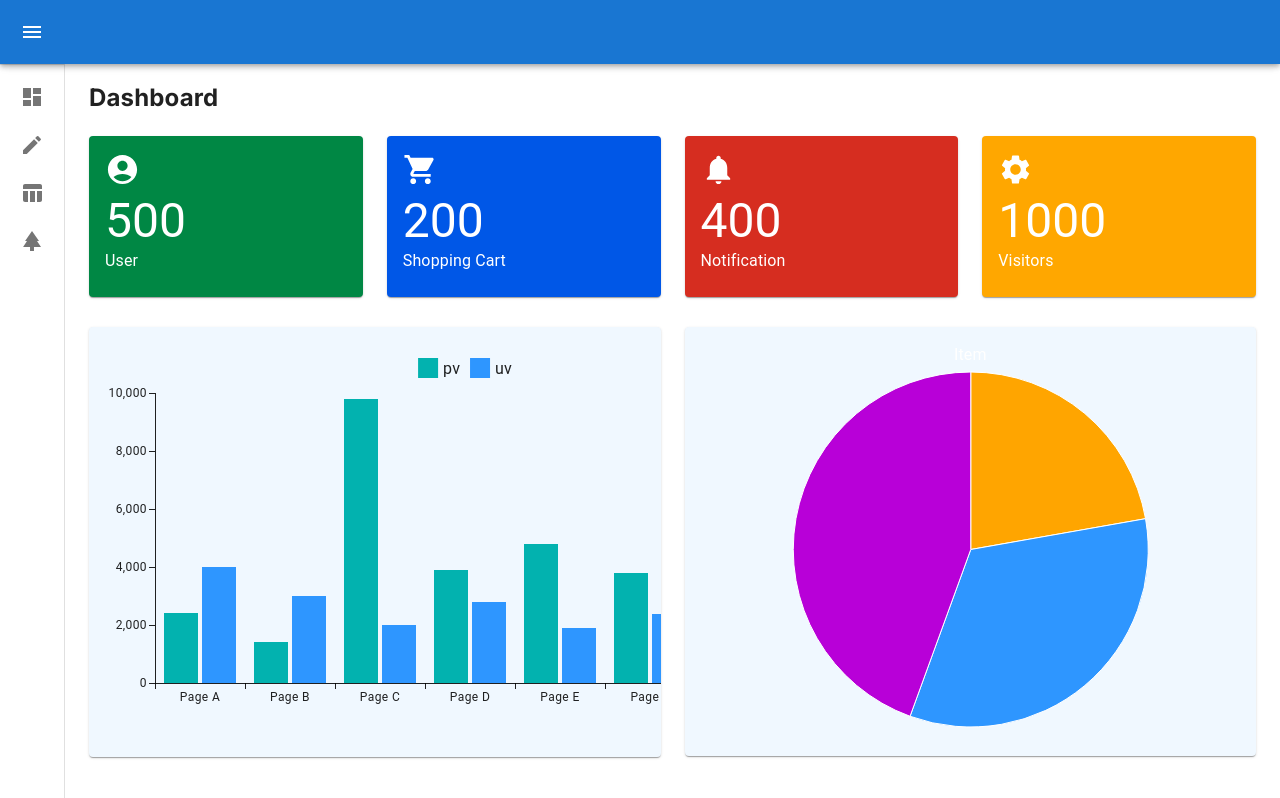
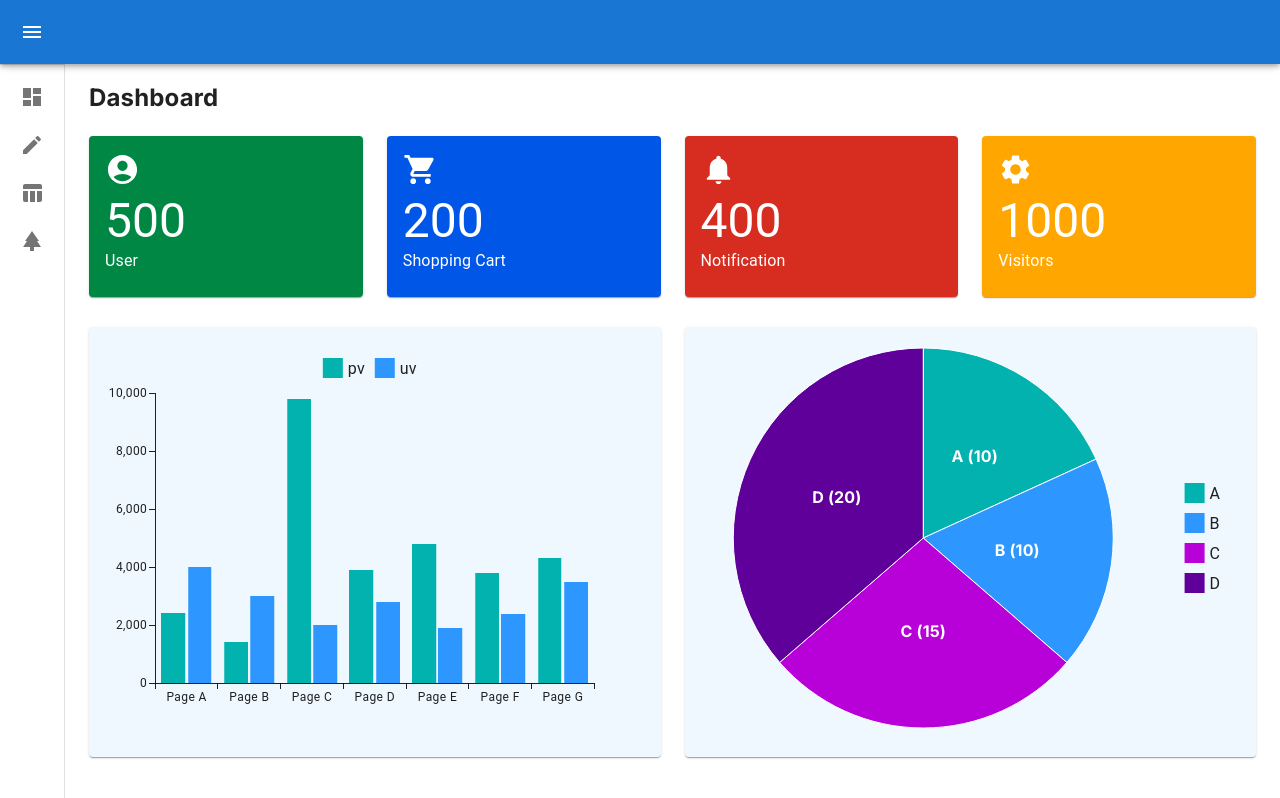
Before and after one commit to ravenanhq/admina, a Next.js app: page /admin in a window 1280 px wide. Built offline with nearby package versions, Linux system fonts and the light colour scheme.

Commit message:
Dashboard ui issue fixed

```diff
--- a/src/app/admin/page.tsx
+++ b/src/app/admin/page.tsx
@@ -89,7 +89,7 @@ export default function Admin() {
           </Grid>
         </Grid>
         <Grid container spacing={3} style={{ paddingTop: 30 }}>
-          <Grid item xs={12} sm={6} md={6}>
+          <Grid item xs={12} sm={12} md={6}>
             <Card
               style={{
                 backgroundColor: "aliceblue",
@@ -102,7 +102,7 @@ export default function Admin() {
               </CardContent>
             </Card>
           </Grid>
-          <Grid item xs={12} sm={6} md={6}>
+          <Grid item xs={12} sm={12} md={6}>
             <Card
               style={{
                 backgroundColor: "aliceblue",
--- a/src/app/components/PieColor/PieColor.tsx
+++ b/src/app/components/PieColor/PieColor.tsx
@@ -1,25 +1,35 @@
 "use client";
 import * as React from 'react';
-import Box from '@mui/material/Box';
-import Stack from '@mui/material/Stack';
-import Typography from '@mui/material/Typography';
-import { PieChart } from '@mui/x-charts/PieChart';
+import { PieChart, pieArcLabelClasses } from '@mui/x-charts/PieChart';
 
-const pieParams = { height: 365, margin: { right: 5 } };
-const palette = ['red', 'blue', 'green'];
+const data = [
+  { value: 10, label: 'A' },
+  { value: 10, label: 'B' },
+  { value: 15, label: 'C' },
+  { value: 20, label: 'D' },
+];
+
+const size = {
+  height: 390,
+};
 
 export default function PieColor() {
   return (
-    <Stack direction="row" width="100%" textAlign="center" spacing={2}>
-      <Box flexGrow={1}>
-        <Typography>Item</Typography>
-        <PieChart
-          series={[
-            { data: [{ value: 10, color: 'orange' }, { value: 15 }, { value: 20 }] },
-          ]}
-          {...pieParams}
-        />
-      </Box>
-    </Stack>
+    <PieChart
+      series={[
+        {
+          arcLabel: (item) => `${item.label} (${item.value})`,
+          arcLabelMinAngle: 45,
+          data,
+        },
+      ]}
+      sx={{
+        [`& .${pieArcLabelClasses.root}`]: {
+          fill: 'white',
+          fontWeight: 'bold',
+        },
+      }}
+      {...size}
+    />
   );
 }
--- a/src/app/components/SimpleBarChart/SimpleBarChart.tsx
+++ b/src/app/components/SimpleBarChart/SimpleBarChart.tsx
@@ -1,6 +1,7 @@
 "use client";
 import * as React from 'react';
 import { BarChart } from '@mui/x-charts/BarChart';
+import { Grid, Paper } from '@mui/material';
 
 const uData = [4000, 3000, 2000, 2780, 1890, 2390, 3490];
 const pData = [2400, 1398, 9800, 3908, 4800, 3800, 4300];
@@ -14,10 +15,12 @@ const xLabels = [
   'Page G',
 ];
 
-export default function SimpleBarChart() {
+export default function ResponsiveBarChart() {
   return (
+    <Grid container spacing={2}>
+      <Grid item xs={12}>
+
           <BarChart
-      width={730}
             height={390}
             series={[
               { data: pData, label: 'pv', id: 'pvId' },
@@ -25,5 +28,8 @@ export default function SimpleBarChart() {
             ]}
             xAxis={[{ data: xLabels, scaleType: 'band' }]}
           />
+
+      </Grid>
+    </Grid>
   );
 }
```
Lines whose indentation alone changed are shown as unchanged.
